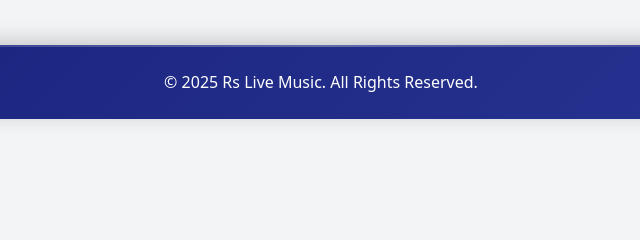
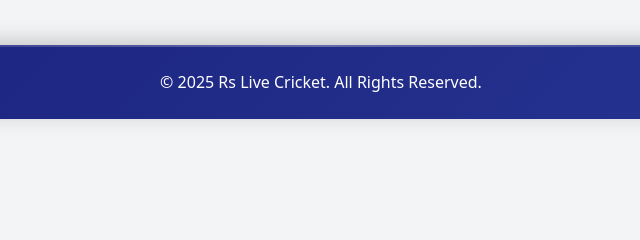
Before and after one commit to bdlivestreemhd/Music, a plain HTML site: page index.html in a window 1280 px wide. Shown: the part 393-633 px from the top of the page, 319-959 px from the left. Drawn offline with nearby package versions, Linux system fonts and the light colour scheme.

Commit message:
Update index.html

```diff
--- a/index.html
+++ b/index.html
@@ -6,7 +6,7 @@
     <meta http-equiv="X-UA-Compatible" content="ie-edge">
     <meta name="keywords" content="video, streaming, cine arena, cine-arena, sports">
     <meta name="description" content="Rs live streaming - Watch Sports for free.">
-    <title>Rs Live Music</title>
+    <title>Rs Live Cricket</title>
     <link rel="icon" href="favicon.png">
     <script src="https://cdn.tailwindcss.com"></script>
     <link rel="stylesheet" href="https://cdnjs.cloudflare.com/ajax/libs/font-awesome/6.4.0/css/all.min.css">
@@ -287,7 +287,7 @@
     <!-- Premium Footer -->
     <footer class="footer">
         <div class="container mx-auto px-4">
-            <p class="text-sm md:text-base">© 2025 Rs Live Music. All Rights Reserved.</p>
+            <p class="text-sm md:text-base">© 2025 Rs Live Cricket. All Rights Reserved.</p>
         </div>
     </footer>
 
```
